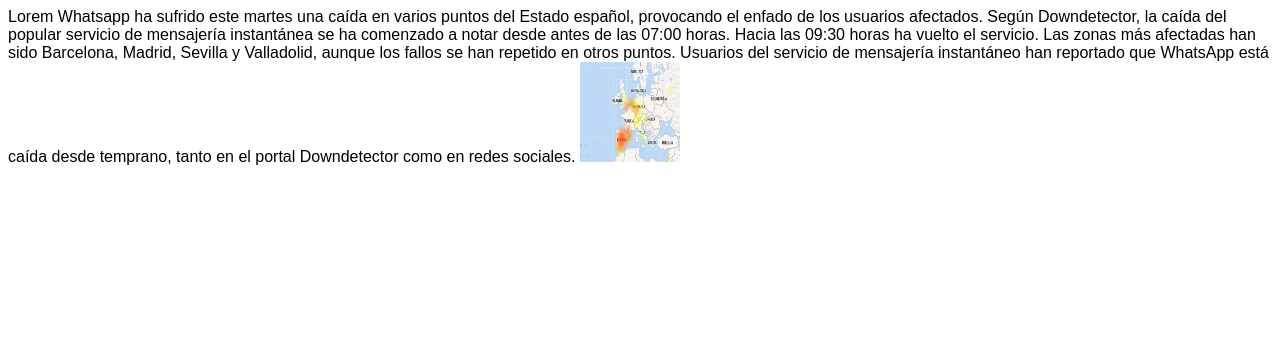
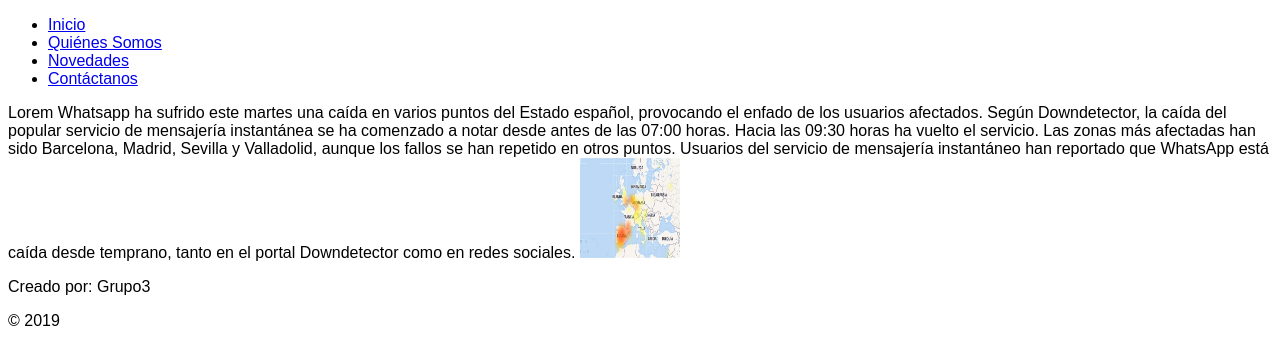
Before and after one commit to developeramirez/grupo3, a plain HTML site: page novedades.html in a window 1280 px wide. Drawn offline with Linux system fonts and the light colour scheme; files that its build step writes are made by us from their sources.

Commit message:
Agregados navbar y footer a todos los archivos html

```diff
--- a/novedades.html
+++ b/novedades.html
@@ -1,11 +1,19 @@
 <!DOCTYPE html>
 <html>
 <head>
-	<title>Novedades Whatsapp Abril 2019</title>
-	<LINK REL=StyleSheet HREF="ccs/style.css" TYPE="text/css" MEDIA=screen>
+  <title>Novedades Whatsapp Abril 2019</title>
+  <LINK REL=StyleSheet HREF="ccs/style.css" TYPE="text/css" MEDIA=screen>
 </head>
+<!-- navbar -->
+<ul>
+  <li><a href="index.html">Inicio</a></li>
+  <li><a href="quienesomos.html">Quiénes Somos</a></li>
+  <li><a href="novedades.html">Novedades</a></li>
+  <li><a href="contacto.html">Contáctanos</a></li>
+</ul>
+<!-- navbar -->
 <body>
-	Lorem Whatsapp ha sufrido este martes una caída en varios puntos del Estado español, provocando el enfado de los usuarios afectados.
+  Lorem Whatsapp ha sufrido este martes una caída en varios puntos del Estado español, provocando el enfado de los usuarios afectados.
 
 Según Downdetector, la caída del popular servicio de mensajería instantánea se ha comenzado a notar desde antes de las 07:00 horas. Hacia las 09:30 horas ha vuelto el servicio.
 
@@ -14,6 +22,10 @@ Las zonas más afectadas han sido Barcelona, Madrid, Sevilla y Valladolid, aunqu
 Usuarios del servicio de mensajería instantáneo han reportado que WhatsApp está caída desde temprano, tanto en el portal Downdetector como en redes sociales.
 
 <img id="wap" src="img/whatsapp.jpg">
-
+<footer>
+  <p>Creado por: Grupo3</p>
+  <p>© 2019</p>
+</footer>
+<!-- footer -->
 </body>
 </html>
```
Also changed, not shown: quienesomos.html (+5 -1 lines), index.html (line endings or trailing spaces).
